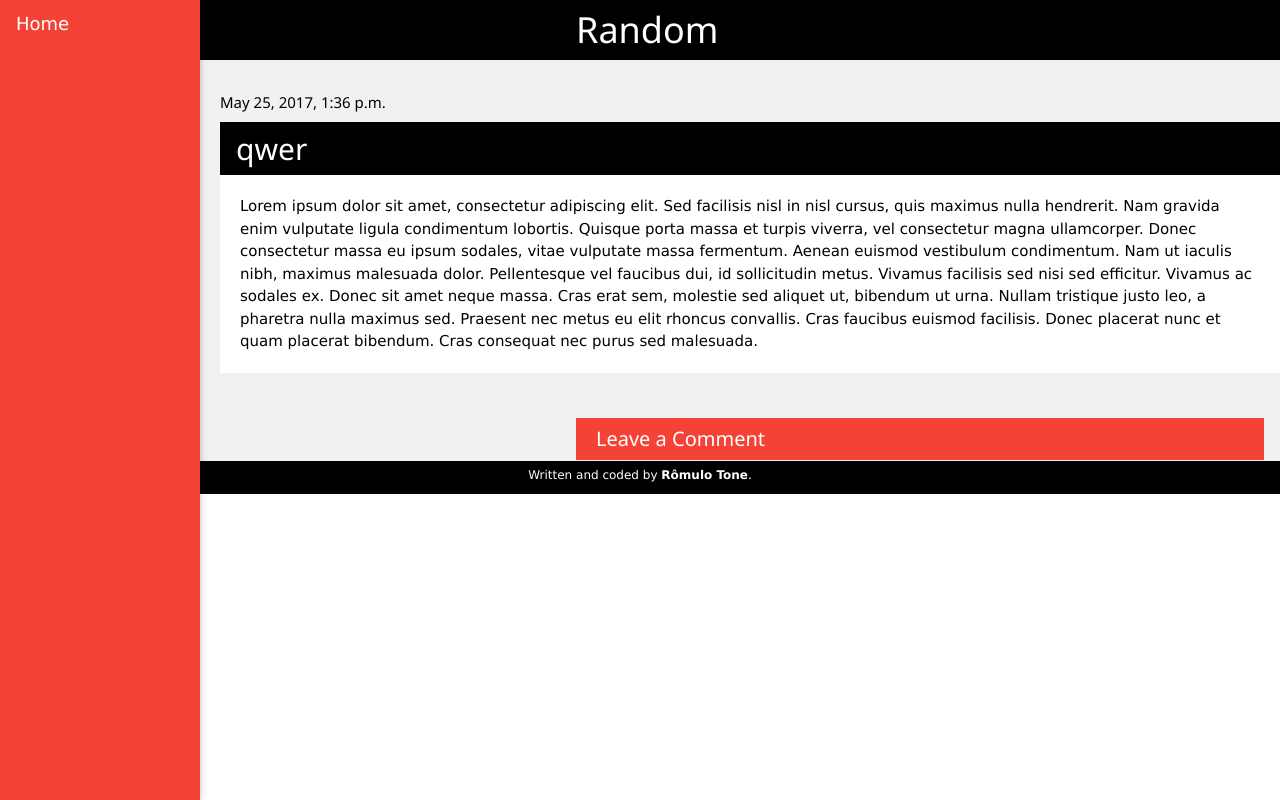
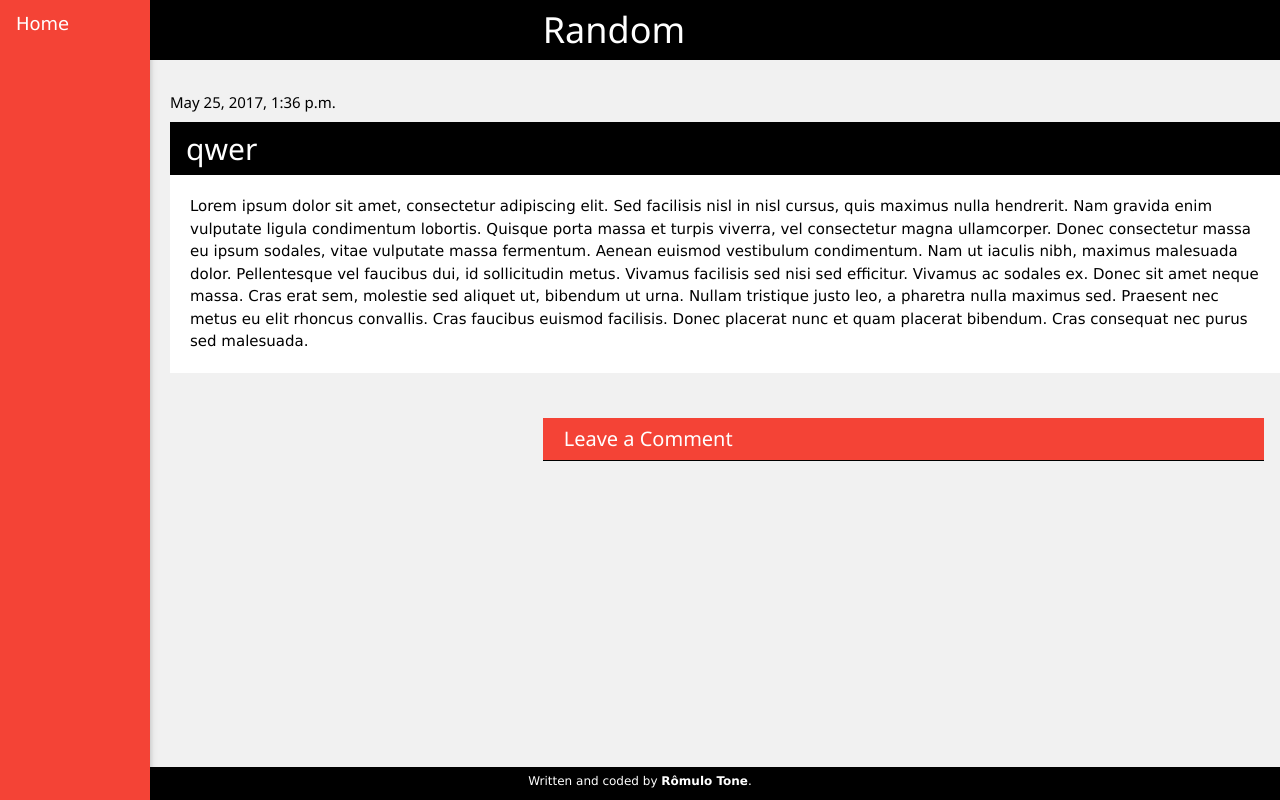
Before and after one commit to MiopeCiclope/blog, a Django app: page /post/8/ in a window 1280 px wide. Run offline with Django 3.2, Linux system fonts and the light colour scheme; data comes from the database, SQL or seed files in the repository; both versions use the stored data as it was after the commit; some libraries are stand-ins or nearby versions.

Commit message:
Fixing footer position, making pagination less terrible, removing that insane block near comment section, adding summary field on post and changing post list to show the summary instead of the post itself.

```diff
--- a/blog/forms.py
+++ b/blog/forms.py
@@ -5,4 +5,4 @@ class PostForm(forms.ModelForm):
 
     class Meta:
         model = Post
-        fields = ('title', 'text',)
+        fields = ('title', 'text', 'summary',)
--- a/blog/models.py
+++ b/blog/models.py
@@ -9,6 +9,7 @@ class Post(models.Model):
             default=timezone.now)
     published_date = models.DateTimeField(
             blank=True, null=True)
+    summary = models.TextField()
 
     def publish(self):
         self.published_date = timezone.now()
--- a/blog/static/css/blog.css
+++ b/blog/static/css/blog.css
@@ -59,6 +59,11 @@ textarea {
 
 .footer{
     padding: 5px 0px 0px 0px !important;
+    position: absolute;
+    right: 0;
+    bottom: 0;
+    left: 0;
+    text-align: center;
 }
 
 #paddingcomments{
@@ -68,8 +73,3 @@ textarea {
 .linkNoStuf{
     text-decoration: none !important;
 }
-
-.center {
-    width: 100%;
-    margin: 0 auto !important;
-}
--- a/blog/templates/base.html
+++ b/blog/templates/base.html
@@ -1,7 +1,7 @@
 <!DOCTYPE html>
 <html lang="en">
     {% include 'header.html' %}
-        <body>
+        <body class="w3-light-gray">
             <div id="fb-root"></div>
             <script>
                 (function(d, s, id) {
@@ -12,11 +12,11 @@
                   fjs.parentNode.insertBefore(js, fjs);
                 }(document, 'script', 'facebook-jssdk'));
             </script>
-            <div class="w3-sidebar w3-bar-block w3-collapse w3-card-2 w3-animate-left w3-red" style="width:200px;" id="mySidebar">
+            <div class="w3-sidebar w3-bar-block w3-collapse w3-card-2 w3-animate-left w3-red" style="width:150px;" id="mySidebar">
                 {% include 'sidebar.html' %}
             </div>
 
-            <div class="w3-main" style="margin-left:200px">
+            <div class="w3-main" style="margin-left:150px">
                 <div class="w3-row w3-black">
                     <div class="w3-container w3-third w3-black">
                         <button class="w3-button w3-teal w3-xlarge w3-hide-large w3-black w3-hover-red" onclick="w3_open()">&#9776;</button>
--- a/blog/templates/footer.html
+++ b/blog/templates/footer.html
@@ -1,3 +1,3 @@
-<footer class="w3-container w3-teal w3-black w3-center w3-small">
-    <p class="footer" >Written and coded by <b><a href="https://www.facebook.com/romulotone" target="_blank">Rômulo Tone</a></b>.</p>
+<footer class="w3-container w3-black w3-center w3-small footer">
+    <p>Written and coded by <b><a href="https://www.facebook.com/romulotone" target="_blank">Rômulo Tone</a></b>.</p>
 </footer>
--- a/blog/templates/pagination.html
+++ b/blog/templates/pagination.html
@@ -2,7 +2,8 @@
     <div class="w3-container w3-light-gray" >
         <br><br>
     </div>
-    <div class="w3-show-inline-block center">
+    <div class="w3-container w3-light-gray" style="text-align:center !important;" >
+        <div class="w3-show-inline-block">
             <div class="w3-bar w3-red">
                 {% if page_obj.has_previous %}
                     <a href="?page={{ page_obj.previous_page_number }}" class="w3-bar-item w3-button w3-hover-black linkNoStuf">
@@ -21,6 +22,7 @@
                 {% endif %}
             </div>
         </div>
+    </div>
     <div class="w3-container w3-light-gray" >
         <br><br>
     </div>
--- a/blog/templates/post_detail.html
+++ b/blog/templates/post_detail.html
@@ -34,11 +34,11 @@
             <div class="w3-container w3-third">
             </div>
             <div class="w3-container w3-twothird">
-                <div class="w3-container w3-red labelComment">
-                    <div class="w3-red labelComment">
+                <div class="w3-container w3-red labelComment ">
+                    <div class="w3-red labelComment w3-border-left w3-border-red">
                         <h4 id="paddingcomments">Leave a Comment</h4>
                     </div>
-                    <div class="w3-container w3-light-gray">
+                    <div class="w3-container w3-light-gray w3-border-left w3-border-bottom w3-border-black">
                         <div class="fb-comments"
     data-colorscheme="light" data-href="http://demo-project-miopeciclope-2.c9.io/post/{{ post.pk }}" data-width="100%" data-numposts="5"></div>
                     </div>
--- a/blog/templates/post_list.html
+++ b/blog/templates/post_list.html
@@ -14,10 +14,12 @@
                     </div>
                 </div>
                 <div class="postcontainer">
-                    <article>{{ post.text|linebreaksbr }}</article>
+                    <article>{{ post.summary|linebreaksbr }}</article>
                     <p class="readMore"><a href="{% url 'blog.views.post_detail' pk=post.pk %}">read more</a></p>
-                    <br><br>
                 </div>
+            </div>
+            <div>
+                <br><br>
             </div>
         {% endfor %}
     </div>
--- a/blog/templates/sidebar.html
+++ b/blog/templates/sidebar.html
@@ -5,5 +5,4 @@
     <li>
         <a href="/" class="w3-bar-item w3-button w3-large w3-hover-black" >Home</a>
     </li>
-    <!--<li><a href="#">Opt1</a></li>-->
 </ul><br>
--- a/blog/urls.py
+++ b/blog/urls.py
@@ -7,5 +7,4 @@ urlpatterns = [
     url(r'^post/(?P<pk>[0-9]+)/$', views.post_detail),
     url(r'^post/new/$', views.post_new, name='post_new'),
     url(r'^post/(?P<pk>[0-9]+)/edit/$', views.post_edit, name='post_edit'),
-    # url(r'$', PostListView.as_view(), name='post_list'),
 ]
--- a/blog/views.py
+++ b/blog/views.py
@@ -10,7 +10,9 @@ class PostListView(ListView):
     model = Post
     paginate_by = 2
     template_name = 'post_list.html'
-    # posts = Post.objects.filter(published_date__lte=timezone.now()).order_by('published_date')
+    # queryset = Post.objects.filter(published_date__lte=timezone.now()).order_by('-published_date')
+    def get_queryset(self):
+        return Post.objects.filter(published_date__lte=timezone.now()).order_by('-published_date')
 
 def post_detail(request, pk):
     post = get_object_or_404(Post, pk=pk)
--- a/tdList.txt
+++ b/tdList.txt
@@ -1,7 +1,3 @@
 TO DO list
 
-    - Criar tabelas no banco para os comentários.
-    - Criar um campo de resumo no banco para por na MainPage
-    - Fazer um form decente pro login
-    - Modificar a query da lista de posts. (Do último pro primeiro)
-    - diminuir largura da sidebar
+    - Adicionar campo de imagem pros posts.
```
Also changed, not shown: blog/migrations/0002_post_summary.py (added), db.sqlite3. Lines whose indentation alone changed are shown as unchanged.
